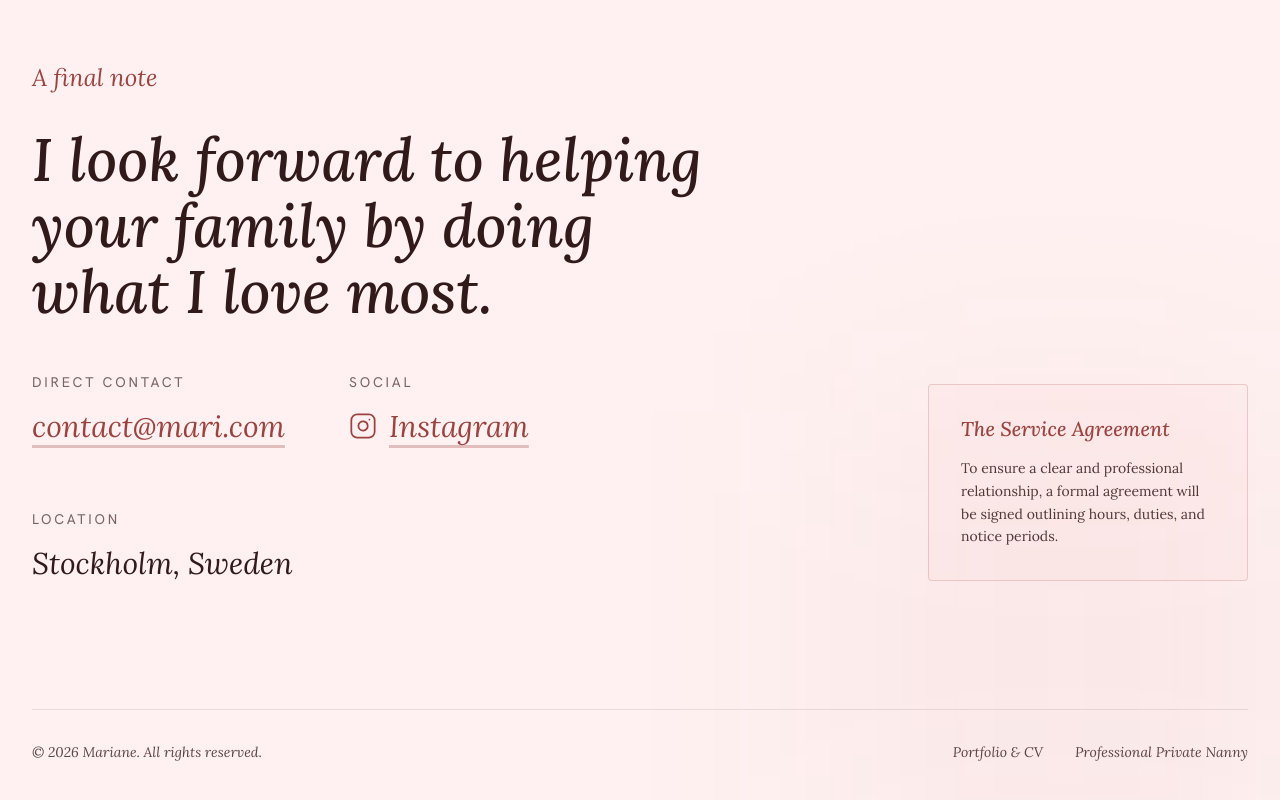
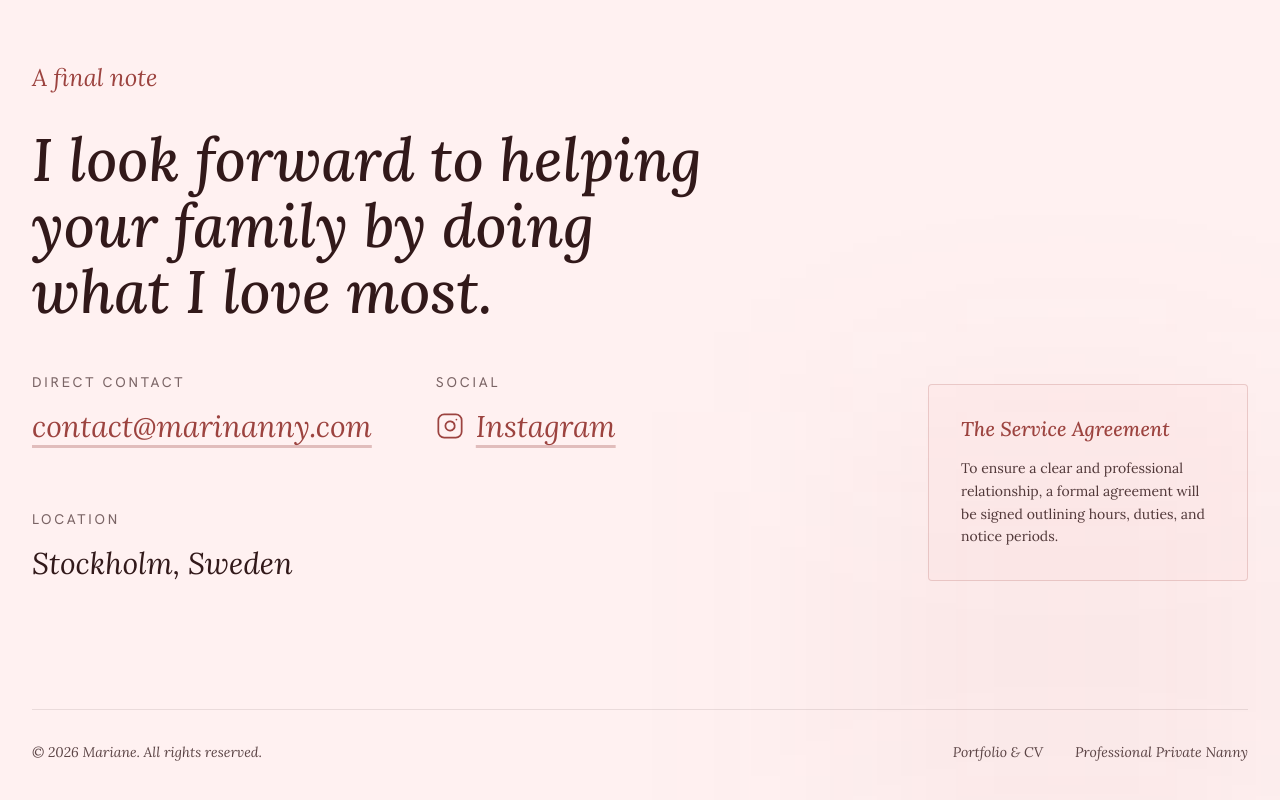
Before and after one commit to mariterra91/mari-site, a React (Vite) app: page / in a window 1280 px wide. Shown: the part 6499-7299 px from the top of the page. Built offline with nearby package versions, Linux system fonts and the light colour scheme.

Commit message:
chore: update email

```diff
--- a/src/components/Footer.tsx
+++ b/src/components/Footer.tsx
@@ -18,10 +18,10 @@ export const Footer = () => {
                   Direct contact
                 </p>
                 <a
-                  href="mailto:contact@mari.com"
+                  href="mailto:contact@marinanny.com"
                   className="text-xl md:text-3xl font-serif italic text-accent-primary underline underline-offset-8 decoration-accent-primary/30 hover:decoration-accent-primary transition-all focus-visible:outline-none focus-visible:ring-2 focus-visible:ring-accent-primary rounded-sm"
                 >
-                  contact@mari.com
+                  contact@marinanny.com
                 </a>
               </div>
               <div>
--- a/src/components/Hero.tsx
+++ b/src/components/Hero.tsx
@@ -27,7 +27,7 @@ export const Hero = () => {
                 </p>
                 <div className="flex flex-wrap items-center gap-8 md:gap-12">
                   <motion.a
-                    href="mailto:contact@mari.com"
+                    href="mailto:contact@marinanny.com"
                     className="inline-flex items-center gap-4 group focus-visible:outline-none focus-visible:ring-2 focus-visible:ring-accent-primary focus-visible:ring-offset-4 rounded-sm"
                     whileHover={{ x: 10 }}
                   >
```
